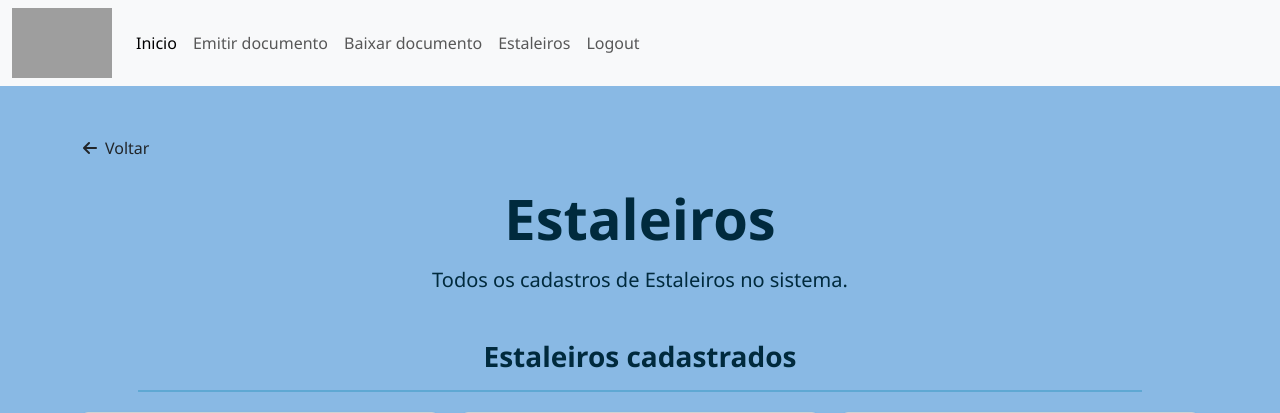
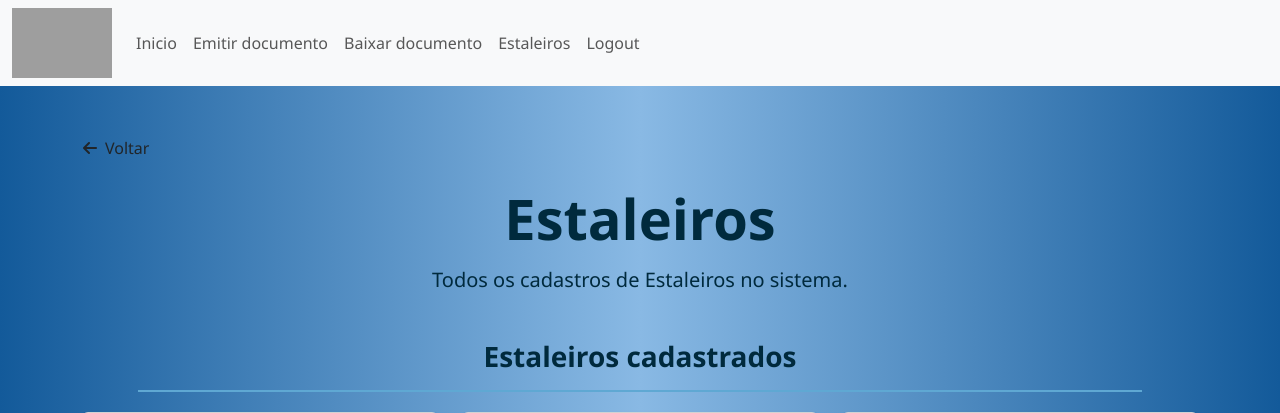
Before and after one commit to joaopedropdr/PI-DPSN, a PHP site: page /Views/estaleiros_cadastrados.php in a window 1280 px wide. Shown: the top 413 px of the page. Run offline with PHP 8.4, Linux system fonts and the light colour scheme; some libraries are stand-ins or nearby versions; grey boxes are pictures that could not be loaded.

Commit message:
Alteração no front-end

```diff
--- a/Controller/estaleiroController.class.php
+++ b/Controller/estaleiroController.class.php
@@ -92,5 +92,10 @@
             } // Fim if($post)
             require_once "Views/cadastrar_estaleiro.php";
         } // Fim do método inserir
+
+        public function login() {
+            // Fazer login
+            require_once "Views/entrar.estaleiro.php";
+        } // Fim do método inserir
     }
 ?>
--- a/Views/estaleiros_cadastrados.php
+++ b/Views/estaleiros_cadastrados.php
@@ -13,7 +13,6 @@ require_once "navbar_adm.php";
 
     <style>
         body {
-            background-color: #89B9E4;
             font-family: 'Segoe UI', Tahoma, Geneva, Verdana, sans-serif;
         }
 
--- a/Views/navbar_adm.php
+++ b/Views/navbar_adm.php
@@ -9,9 +9,11 @@
 
     <title>Gerenciador - DPSN</title>
     <script src="https://cdn.jsdelivr.net/npm/bootstrap@5.3.8/dist/js/bootstrap.bundle.min.js" integrity="sha384-FKyoEForCGlyvwx9Hj09JcYn3nv7wiPVlz7YYwJrWVcXK/BmnVDxM+D2scQbITxI" crossorigin="anonymous"></script>
-</head>
-<body class="bg-cor d-flex flex-column min-vh-100">
     <style>
+        body {
+            font-family: 'Noto Sans', sans-serif;
+        }
+
         .logo {
             width: 100px;
             height: 70px;
@@ -20,13 +22,40 @@
             width: 200px;
             height: 200px;
         }
-        .bg-cor {
-            background-color: #89B9E4;
+        .gradiente-bg {
+            background-image: linear-gradient(to right, #135A9A 0%, #89B9E4 50%, #135A9A 100%);
         }
         .bg-footer {
             background-color: #091E31;
         }
+
+        .custom-underline {
+            position: relative;
+            text-decoration: none;
+            display: inline-block;
+        }
+
+        .custom-underline::after {
+            content: '';
+            position: absolute;
+            left: 0;
+            bottom: -3px;
+            width: 100%;
+            height: 2px;
+            background-color: #091E31;
+            transform: scaleX(0);
+            transform-origin: bottom left;
+            transition: transform 0.3s ease-out;
+        }
+
+        .custom-underline:hover::after {
+            transform: scaleX(1);
+            transform-origin: bottom left;
+            font-weight: bold;
+        }
     </style>
+</head>
+<body class="gradiente-bg d-flex flex-column min-vh-100">
         <nav class="navbar navbar-expand-lg bg-body-tertiary" data-bs-theme="ligth">
             <div class="container-fluid">
                 <div>
@@ -38,21 +67,21 @@
                 <div class="collapse navbar-collapse" id="navbarNav">
                     <ul class="navbar-nav">
                         <li class="nav-item">
-                            <a class="nav-link active" aria-current="page" href="#">Inicio</a>
+                            <a class="nav-link custom-underline" aria-current="page" href="#">Inicio</a>
                         </li>
                         <li class="nav-item">
-                            <a class="nav-link" href="index.php?controle=usuarioController&metodo=inserir">Emitir documento</a>
+                            <a class="nav-link custom-underline" href="index.php?controle=usuarioController&metodo=inserir">Emitir documento</a>
                         </li>
                         <li class="nav-item">
-                            <a class="nav-link" href="#">Baixar documento</a>
+                            <a class="nav-link custom-underline" href="#">Baixar documento</a>
                         </li>
 
                         <li class="nav-item">
-                            <a class="nav-link" href="#">Estaleiros</a>
+                            <a class="nav-link custom-underline" href="#">Estaleiros</a>
                         </li>
 
                         <li class="nav-item">
-                            <a class="nav-link" href="#">Logout</a>
+                            <a class="nav-link custom-underline" href="#">Logout</a>
                         </li>
                     </ul>
                 </div>
```
Also changed, not shown: Views/entrar.admin.php (+7 -6 lines), Views/entrar.estaleiro.php (+9 -6 lines), Views/menu.php (+7 -4 lines), Views/navbar_est.php (+33 -9 lines).
